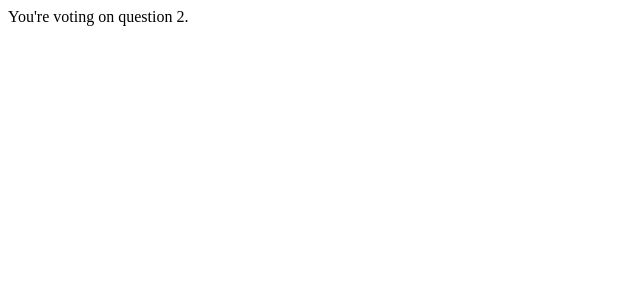
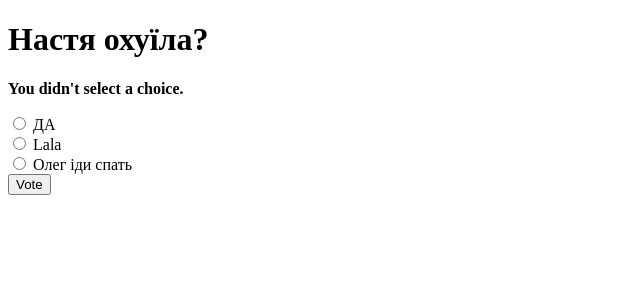
Before and after one commit to AristokratM/DjangoServer1, a Django app: page /polls/2/vote/ in a window 1280 px wide. Shown: the top 300 px of the page, without its empty margins (0-640 px from the left). Run offline with Django 3.2, Linux system fonts and the light colour scheme; data comes from the database, SQL or seed files in the repository; both versions use the stored data as it was after the commit.

Commit message:
create vote system

```diff
--- a/polls/templates/polls/detail.html
+++ b/polls/templates/polls/detail.html
@@ -7,10 +7,14 @@
 </head>
 <body>
 	<h1>{{question.question_text}}</h1>
-	<ul>
+	{% if error_message %}<p><strong>{{error_message}}</strong></p> {% endif %}
+	<form action="{% url 'polls:vote' question.id %}" method="post">
+	{% csrf_token %}
 	{% for choice in question.choice_set.all %}
-		<li>{{choice.choice_text}}</li>
+		<input type="radio" name="choice" id="choice{{ forloop.counter }}" value="{{ choice.id }}">
+		<label for="choice{{ forloop.counter }}">{{ choice.choice_text }}</label><br>
 	{% endfor %}
-	</ul>
+		<input type="submit" value="Vote">
+	</form>
 </body>
 </html>
--- a/polls/views.py
+++ b/polls/views.py
@@ -1,26 +1,40 @@
-from django.http import HttpResponse
-from django.shortcuts import render,get_object_or_404
-from  django.http import Http404
-from .models import Question
+from django.http import HttpResponse, HttpResponseRedirect
+from django.shortcuts import render, get_object_or_404
+from  django.urls import reverse
+from .models import Question, Choice
+
 
 def index(request):
     latest_question_list = Question.objects.order_by('-pub_date')[:5]
     context = {
-        'latest_question_list':latest_question_list,
+        'latest_question_list': latest_question_list,
     }
-    return  render(request, 'polls/index.html', context)
+    return render(request, 'polls/index.html', context)
 
 
-def details(request,question_id):
-    question = get_object_or_404(Question,pk=question_id)
+def details(request, question_id):
+    question = get_object_or_404(Question, pk=question_id)
     return render(request, 'polls/detail.html', {'question': question})
 
 
+def results(request, question_id):
+    question = get_object_or_404(Question,pk=question_id)
+    return render(request,'polls/results.html',{'question' : question})
 
 
-def results(request, question_id):
-    respose = "You're looking at the result of question %s."
-    return HttpResponse(respose % question_id)
+def vote(request, question_id):
+    question = get_object_or_404(Question, pk=question_id)
+    try:
+        selected_choice = question.choice_set.get(pk=request.POST['choice'])
+    except (KeyError, Choice.DoesNotExist):
+        return render(request, 'polls/detail.html',
+                      {
+                          'question': question,
+                          'error_message': "You didn't select a choice.",
 
-def vote(request, question_id):
-    return HttpResponse("You're voting on question %s." % question_id)
+                      }
+                      )
+    else:
+        selected_choice.votes += 1
+        selected_choice.save()
+        return HttpResponseRedirect(reverse('polls:results',args=(question_id,)))
```
Also changed, not shown: polls/templates/polls/results.html (added, +17 -0 lines), db.sqlite3.
